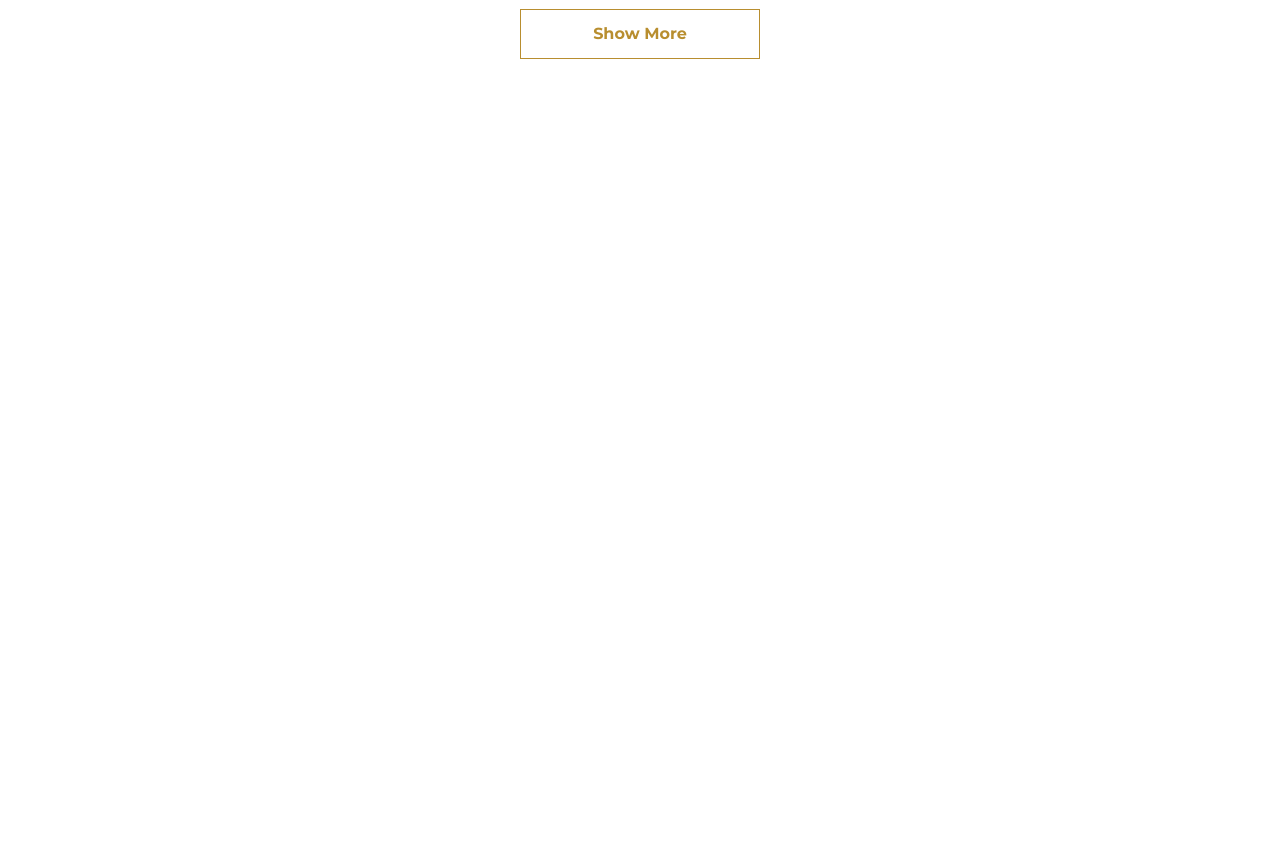
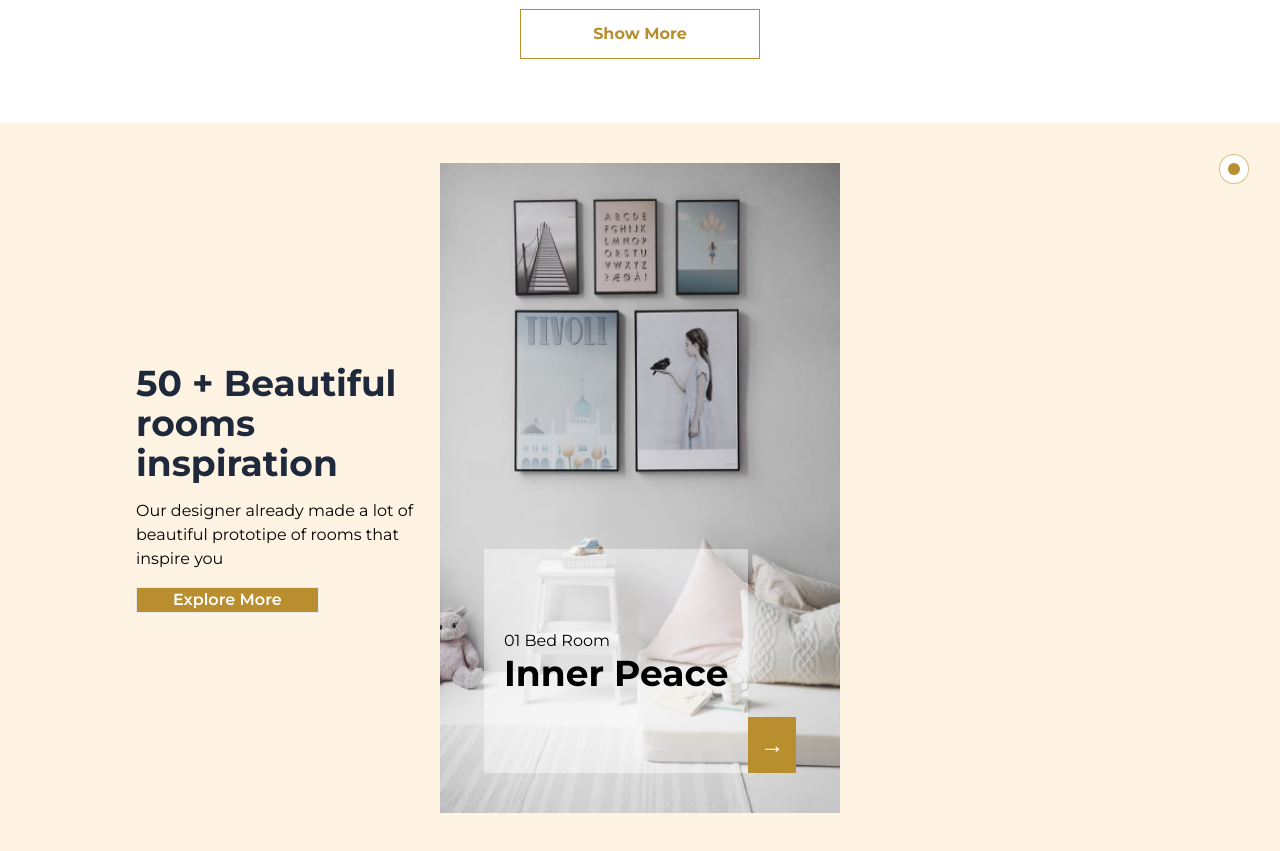
Before and after one commit to ocit17/furniro, a React (Vite) app: page / in a window 1280 px wide. Shown: the part 2440-3291 px from the top of the page. Before the commit the page ends 2563 px from the top, so only its background shows below. Built offline with nearby package versions, Linux system fonts and the light colour scheme; a web font is replaced by a local one.

Commit message:
first commit

```diff
--- a/src/assets/images/index.js
+++ b/src/assets/images/index.js
@@ -11,6 +11,7 @@ import muggo from './img-5.png';
 import pingky from './img-6.png';
 import potty from './img-7.png';
 import leviosa from './chair.png';
+import innerPeace from './setup-1.png';
 
 export {
     Logo,
@@ -25,5 +26,6 @@ export {
     grifo,
     muggo,
     pingky,
-    potty
+    potty,
+    innerPeace
 }
--- /dev/null
+++ b/src/components/Hero.jsx
@@ -0,0 +1,56 @@
+import { innerPeace } from '../assets/images';
+
+export default function Hero() {
+  return (
+    <>
+      <div className='bg-secondary grid grid-cols-3 px-10 py-10'>
+        <div className='flex flex-col gap-4 ml-24 py-[50%]'>
+          <div>
+            <h1 className='font-bold text-4xl text-slate-800'>
+              50 + Beautiful rooms inspiration
+            </h1>
+          </div>
+          <div>
+            <p>
+              Our designer already made a lot of beautiful prototipe of rooms
+              that inspire you
+            </p>
+          </div>
+          <div>
+            <button className='bg-primary border text-white font-semibold px-9 w-55'>
+              Explore More
+            </button>
+          </div>
+        </div>
+        <div className='flex justify-center relative'>
+          <div className='w-full'>
+            <img
+              src={innerPeace}
+              alt='Inner Peace'
+              className='h-[100%] w-[100%] aspect-auto'
+            />
+          </div>
+          <div className='absolute w-full pl-11 bottom-10 flex items-end'>
+            <div className='bg-white bg-opacity-45 py-20 px-5'>
+              <p>01 Bed Room</p>
+              <h1 className='text-4xl font-bold'>Inner Peace</h1>
+            </div>
+            <div className='bg-primary px-3 py-3 text-white text-2xl'>
+              &rarr;
+            </div>
+          </div>
+        </div>
+        <div className='flex justify-end'>
+          <div className='flex justify-center'>
+            <nav className='inline-flex space-x-2'>
+              <a
+                href='#'
+                className='w-3 h-3 flex items-center justify-center bg-primary rounded-full hover:bg-gray-300 ring-primary ring-opacity-50 ring-offset-8 ring-1'
+              ></a>
+            </nav>
+          </div>
+        </div>
+      </div>
+    </>
+  );
+}
--- a/src/pages/Home.jsx
+++ b/src/pages/Home.jsx
@@ -1,5 +1,6 @@
 import Banner from '../components/Banner';
 import Browse from '../components/Browse';
+import Hero from '../components/Hero';
 import Products from '../components/Products';
 
 export default function Home() {
@@ -14,6 +15,9 @@ export default function Home() {
       <section className='w-[85%] mx-auto'>
         <Products />
       </section>
+      <section className='w-full mx-auto'>
+        <Hero />
+      </section>
     </>
   );
 }
```
Also changed, not shown: src/assets/images/setup-1.png.
